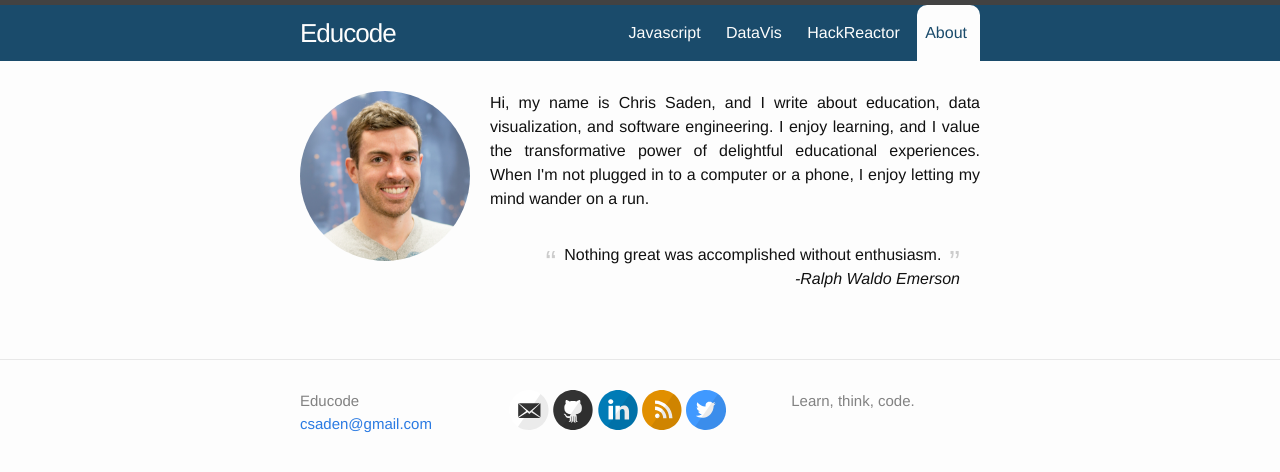
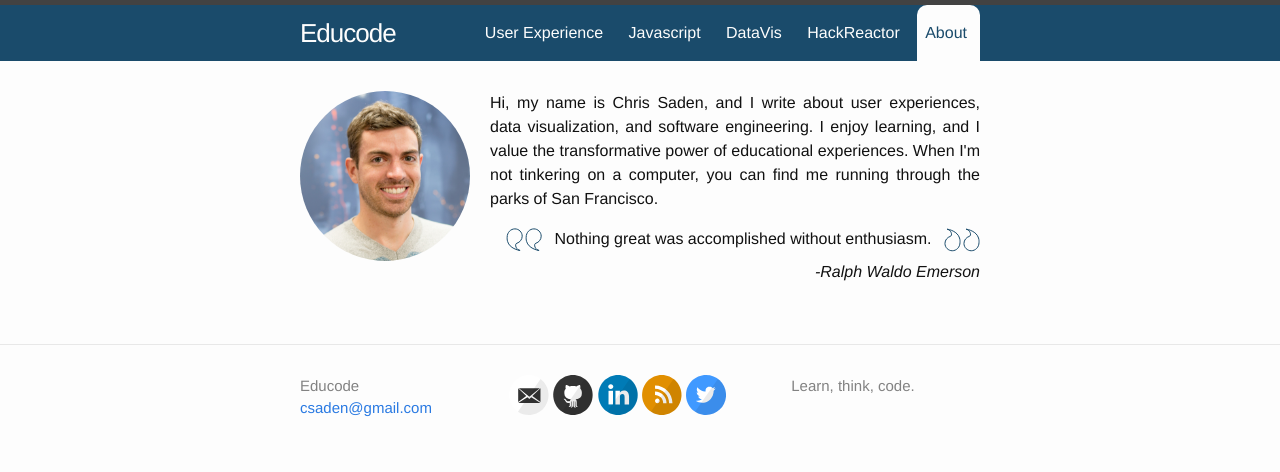
Before and after one commit to csaden/csaden.github.io, a Jekyll site: the page built from about/index.html, in a window 1280 px wide. Shown: the top 472 px of the page. Built offline with Jekyll 4.4.1, drawn with Linux system fonts in a browser that asks for light colours.

```diff
--- a/_config.yml
+++ b/_config.yml
@@ -45,6 +45,7 @@ sass:
 # Use the following plug-ins
 gems:
   - jekyll-sitemap # Create a sitemap using the official Jekyll sitemap gem
+  - jekyll-paginate
 
 # Exclude these files from your production _site
 exclude:
--- a/_includes/header.html
+++ b/_includes/header.html
@@ -16,10 +16,11 @@
       {% assign url_parts = page.url | split: '/' %}
 
       <ul class="nav-list">
-        <li {% if url_parts[1] == 'javascript' %}class="active" {% endif %}><a class='page-link' href="/javascript/">Javascript</a></li>
-        <li {% if url_parts[1] == 'datavis' %}class="active" {% endif %}><a class='page-link' href="/datavis/">DataVis</a></li>
-        <li {% if url_parts[1] == 'hackreactor' %}class="active" {% endif %}><a class='page-link' href="/hackreactor/">HackReactor</a></li>
-        <li {% if url_parts[1] == 'about' %}class="active" {% endif %}><a class='page-link' href="/about/">About</a></li>
+      <li {% if url_parts[1] == 'ux' %} class="active" {% endif %} ><a class='page-link' href="/ux/">User Experience</a></li>
+        <li {% if url_parts[1] == 'javascript' %} class="active" {% endif %} ><a class='page-link' href="/javascript/">Javascript</a></li>
+        <li {% if url_parts[1] == 'datavis' %} class="active" {% endif %} ><a class='page-link' href="/datavis/">DataVis</a></li>
+        <li {% if url_parts[1] == 'hackreactor' %} class="active" {% endif %} ><a class='page-link' href="/hackreactor/">HackReactor</a></li>
+        <li {% if url_parts[1] == 'about' %} class="active" {% endif %} ><a class='page-link' href="/about/">About</a></li>
       </ul>
 
     </nav>
--- a/about/index.html
+++ b/about/index.html
@@ -5,13 +5,22 @@ permalink: /about/
 custom_css: about
 ---
 
-<div class="me">
+<div class="profile">
   <img src="/assets/chris_saden.jpg" alt="Chris Saden smiling">
 </div>
 
-<p class="about">Hi, my name is Chris Saden, and I write about education, data visualization, and software engineering. I enjoy learning, and I value the transformative power of delightful educational experiences. When I'm not plugged in to a computer or a phone, I enjoy letting my mind wander on a run.</p>
+<p class="about">Hi, my name is Chris Saden, and I write about user experiences,
+ data visualization, and software engineering. I enjoy learning, and I value
+ the transformative power of educational experiences. When I'm not
+ tinkering on a computer, you can find me running through the parks of San
+ Francisco.
+</p>
 
 <div class="quote-container">
-  <div class="quote">Nothing great was accomplished without enthusiasm.</div>
+  <div class="main-quote">
+    <img class="lquote" src="/assets/quote-left.svg">
+    <span>Nothing great was accomplished without enthusiasm.</span>
+    <img class="rquote" src="/assets/quote-right.svg">
+  </div>
   <p><em>&nbsp;&nbsp;&nbsp;&nbsp;-Ralph Waldo Emerson</em><p>
 </div>
--- a/css/about.css
+++ b/css/about.css
@@ -1,8 +1,8 @@
-.me {
+.profile {
   width: 25%;
 }
 
-.me img {
+.profile img {
   width: 100%;
   height: 100%;
   margin-right: 20px;
@@ -16,30 +16,23 @@
 
 .quote-container {
   text-align: right;
-  margin: 1.5em 10px;
-  padding: 0.5em 10px;
-  quotes: "\201C""\201D""\2018""\2019";
+  margin-top: 1em;
   overflow: auto;
   zoom: 1;
 }
-.quote:before {
-  content:"\201c";
-  color: #ccc;
-  font-size: 2em;
-  line-height: 0.1em;
-  margin-right: 0.25em;
-  vertical-align: -0.4em;
-}
 
-.quote:after {
-  content:"\201d";
-  color: #ccc;
-  font-size: 2em;
-  line-height: 0.1em;
-  margin-left: 0.25em;
-  vertical-align: -0.4em;
+.main-quote {
+  margin-bottom: 0.5em;
 }
 
 .quote-container p {
   margin: 0;
 }
+
+.lquote {
+  margin-right: 0.5em;
+}
+
+.rquote {
+  margin-left: 0.5em;
+}
```
Also changed, not shown: userexperience/_posts/2016-03-20-consistent-patterns.md (added, +112 -0 lines), userexperience/index.html (added, +23 -0 lines), assets/chrome_extension_add.png (added), assets/chrome_extension_menu.png (added), assets/gmail_android_fab.jpg (added), assets/gmail_buttons.jpg (added), assets/gmail_menu_options.jpg (added), assets/gmail_mid_email.jpg (added), assets/gmail_reply.jpg (added), assets/gmail_reply_options.jpg (added), assets/google_maps_fab.jpg (added), assets/quote-left.svg (added), assets/quote-right.svg (added), 2 other files.
